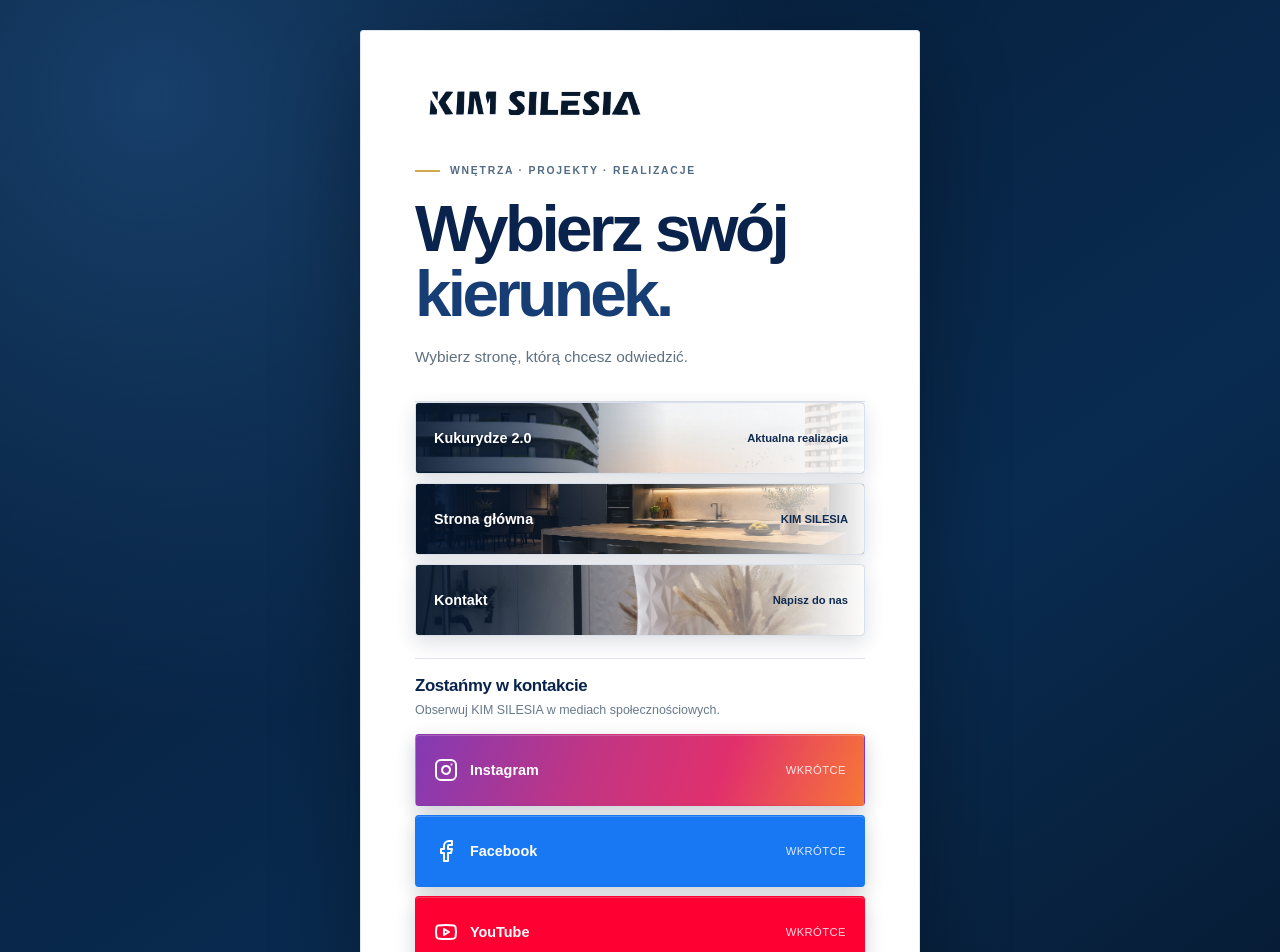
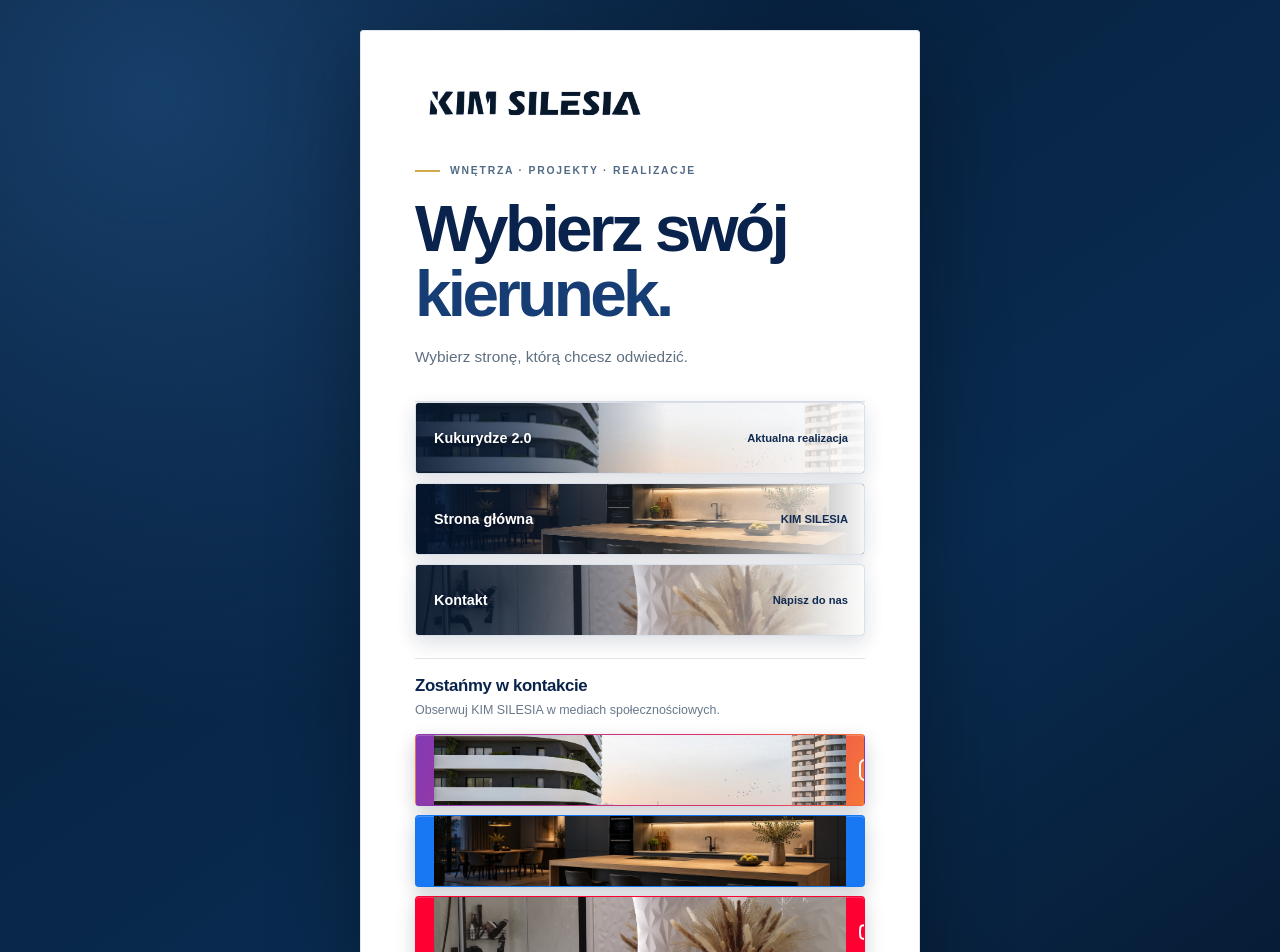
Before and after one commit to KiMsilesia/home, a Next.js app: page /home/qr in a window 1280 px wide. Shown: the top 952 px of the page. Built offline with nearby package versions, Linux system fonts and the light colour scheme; a web font is replaced by a local one.

Commit message:
Dodaj zdjęcia do kafelków mediów społecznościowych QR

```diff
--- a/app/qr/page.tsx
+++ b/app/qr/page.tsx
@@ -44,9 +44,9 @@
           <h2 id="qr-social-title">Zostańmy w kontakcie</h2>
           <p>Obserwuj KIM SILESIA w mediach społecznościowych.</p>
           <div className="qr-social-grid">
-            <div className="qr-social-tile"><Instagram size={23} aria-hidden="true" /><strong>Instagram</strong><span>Wkrótce</span></div>
-            <div className="qr-social-tile"><Facebook size={23} aria-hidden="true" /><strong>Facebook</strong><span>Wkrótce</span></div>
-            <div className="qr-social-tile"><Youtube size={24} aria-hidden="true" /><strong>YouTube</strong><span>Wkrótce</span></div>
+            <div className="qr-social-tile"><img className="qr-social-photo" src={assetBase + "/assets/mieszkaj-w-miescie.jpg"} alt="" /><Instagram size={23} aria-hidden="true" /><strong>Instagram</strong><span>Wkrótce</span></div>
+            <div className="qr-social-tile"><img className="qr-social-photo" src={assetBase + "/assets/bialy-hero-kuchnia.jpg"} alt="" /><Facebook size={23} aria-hidden="true" /><strong>Facebook</strong><span>Wkrótce</span></div>
+            <div className="qr-social-tile"><img className="qr-social-photo" src={assetBase + "/assets/realizacja-01.jpg"} alt="" /><Youtube size={24} aria-hidden="true" /><strong>YouTube</strong><span>Wkrótce</span></div>
           </div>
         </section>
         <div className="qr-auto-redirect" role="status" aria-live="polite"><Clock3 size={17} /><span>Za <strong>{secondsLeft}</strong> {secondsLeft === 1 ? "sekundę" : "sekundy"} otworzymy<b>Kukurydze 2.0</b></span></div>
```
